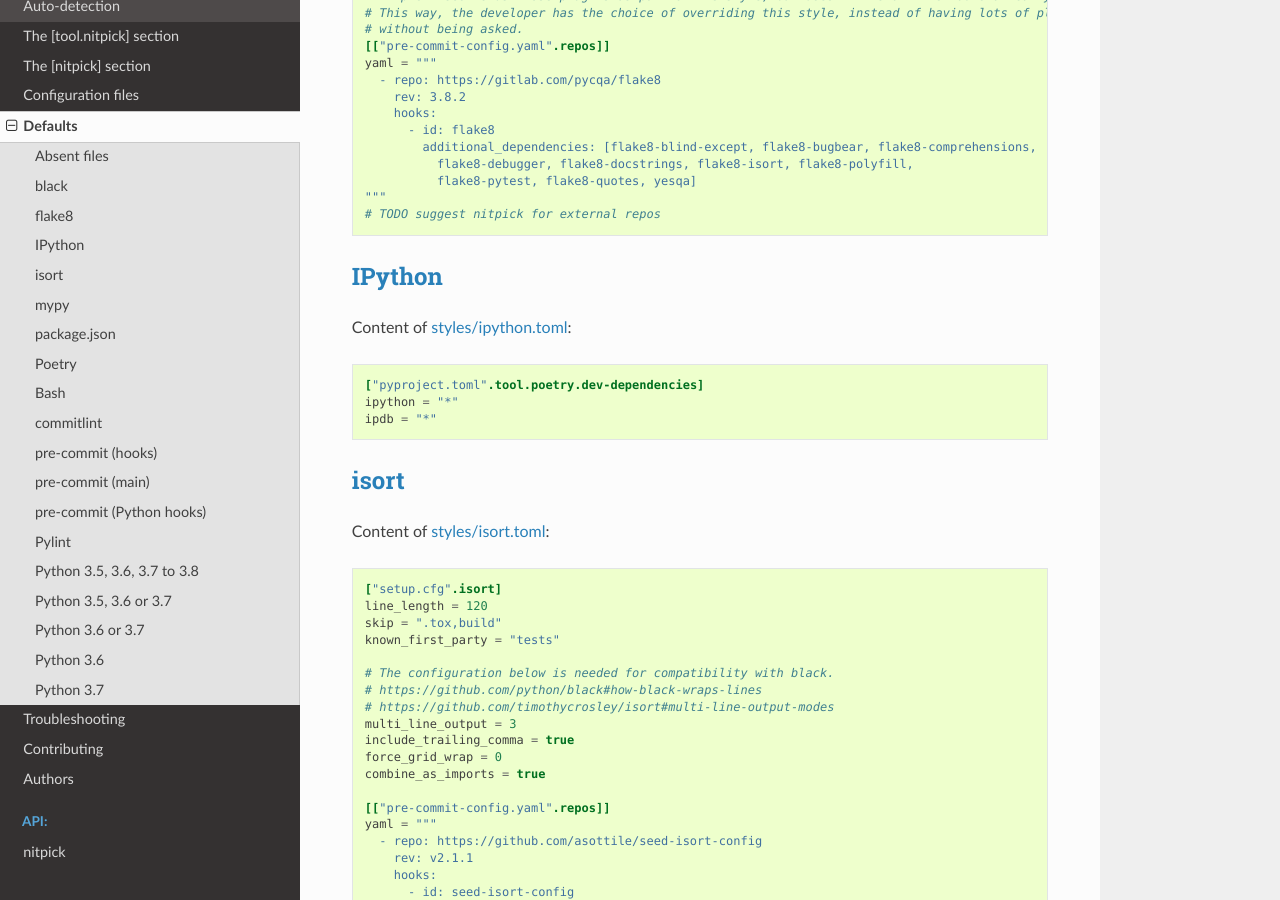
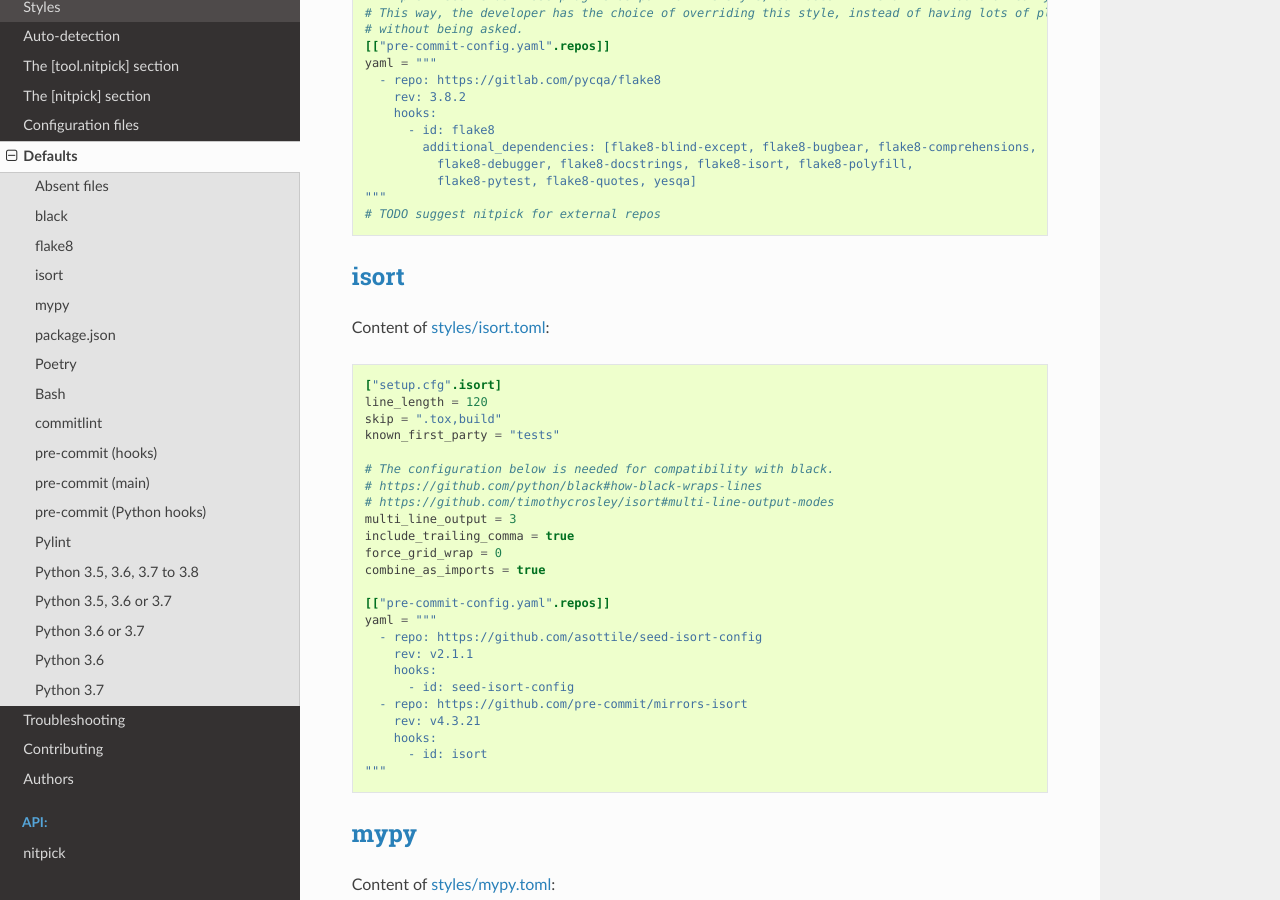
Before and after one commit to andreoliwa/nitpick, a Sphinx documentation site: the page built from docs/defaults.rst, in a window 1280 px wide and 900 px high, scrolled down 1365 px. Built offline with Sphinx 7.4.7 and the Read the Docs theme 2.0.0, drawn with Linux system fonts in a browser that asks for light colours.

Commit message:
style: remove iPython/ipdb
Not necessary for all projects, it slows down the project setup.

Signed-off-by: Augusto W. Andreoli <andreoliwa@gmail.com>

```diff
--- a/docs/defaults.rst
+++ b/docs/defaults.rst
@@ -94,19 +94,6 @@
               flake8-pytest, flake8-quotes, yesqa]
     """
     # TODO suggest nitpick for external repos
-
-.. _default-ipython:
-
-IPython_
---------
-
-Content of `styles/ipython.toml <https://raw.githubusercontent.com/andreoliwa/nitpick/develop/styles/ipython.toml>`_:
-
-.. code-block:: toml
-
-    ["pyproject.toml".tool.poetry.dev-dependencies]
-    ipython = "*"
-    ipdb = "*"
 
 .. _default-isort:
 
--- a/docs/generate_rst.py
+++ b/docs/generate_rst.py
@@ -30,7 +30,6 @@
         "isort.toml": "isort_",
         "mypy.toml": "mypy_",
         "absent-files.toml": "Absent files",
-        "ipython.toml": "IPython_",
         "package-json.toml": "package.json_",
         "poetry.toml": "Poetry_",
         "pre-commit/bash.toml": "Bash_",
--- a/nitpick-style.toml
+++ b/nitpick-style.toml
@@ -20,7 +20,6 @@
     "styles/isort",
     "styles/mypy",
     "styles/pytest",
-    "styles/ipython",
     "styles/package-json",
 ]
 
```
Also changed, not shown: 1 other file.
